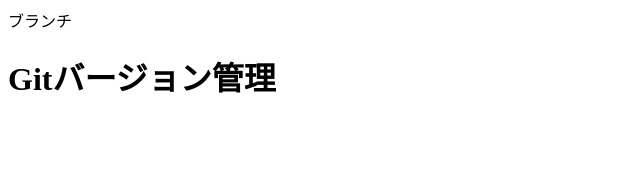
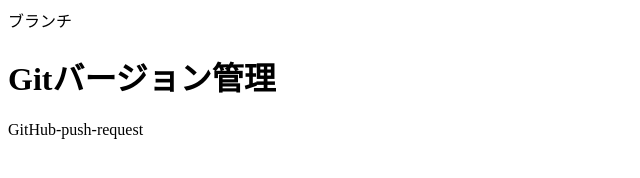
Before and after one commit to endotaka1932/GIt-hub_practice, a plain HTML site: page index.html in a window 1280 px wide. Shown: the whole page, without its empty margins (0-640 px from the left). Drawn offline with Linux system fonts and the light colour scheme.

Commit message:
footerを追加

```diff
--- a/index.html
+++ b/index.html
@@ -9,5 +9,7 @@
 <body>
     <header>ブランチ</header>
     <h1>Gitバージョン管理</h1>
+    <footer>GitHub-push-request</footer>
+
 </body>
 </html>
```
